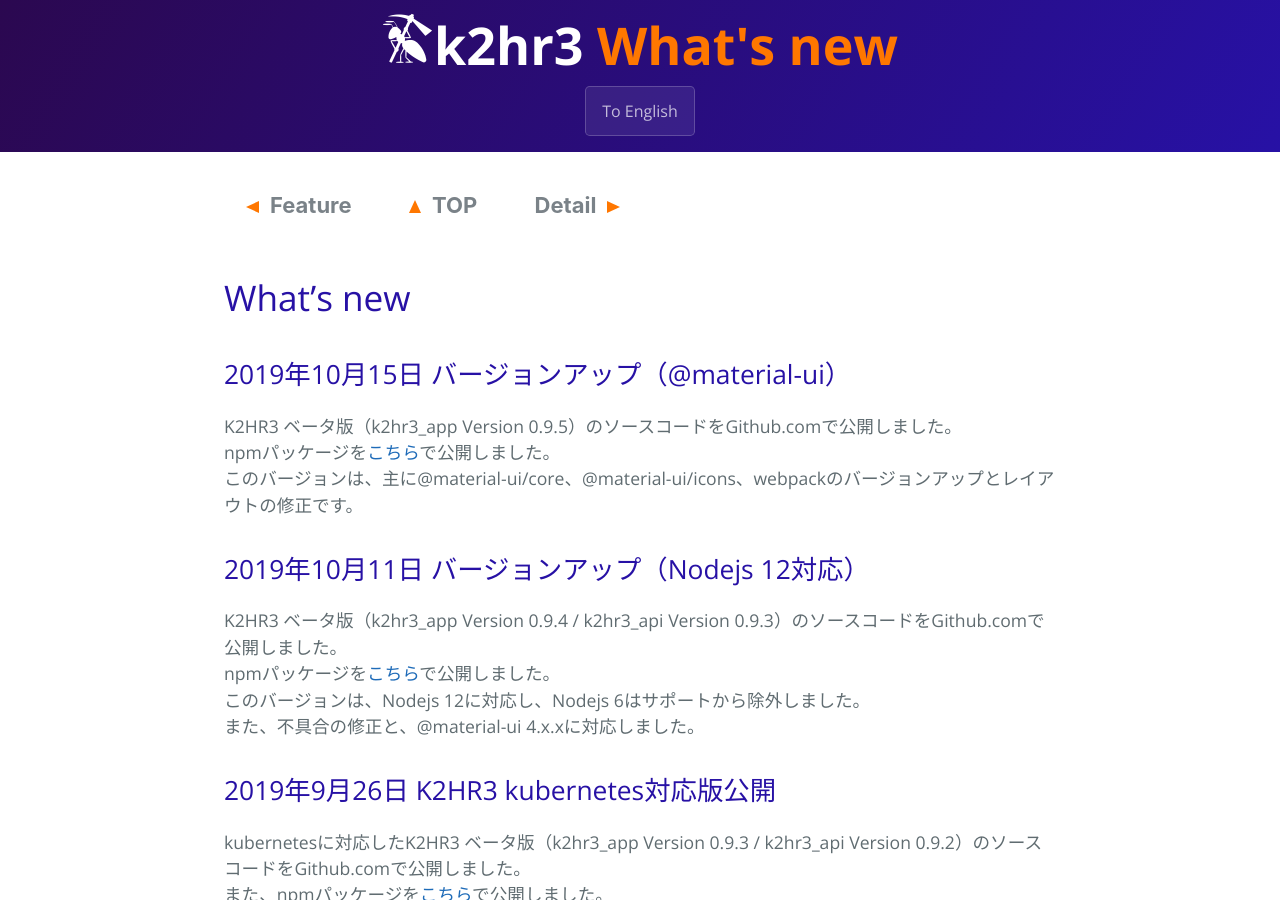
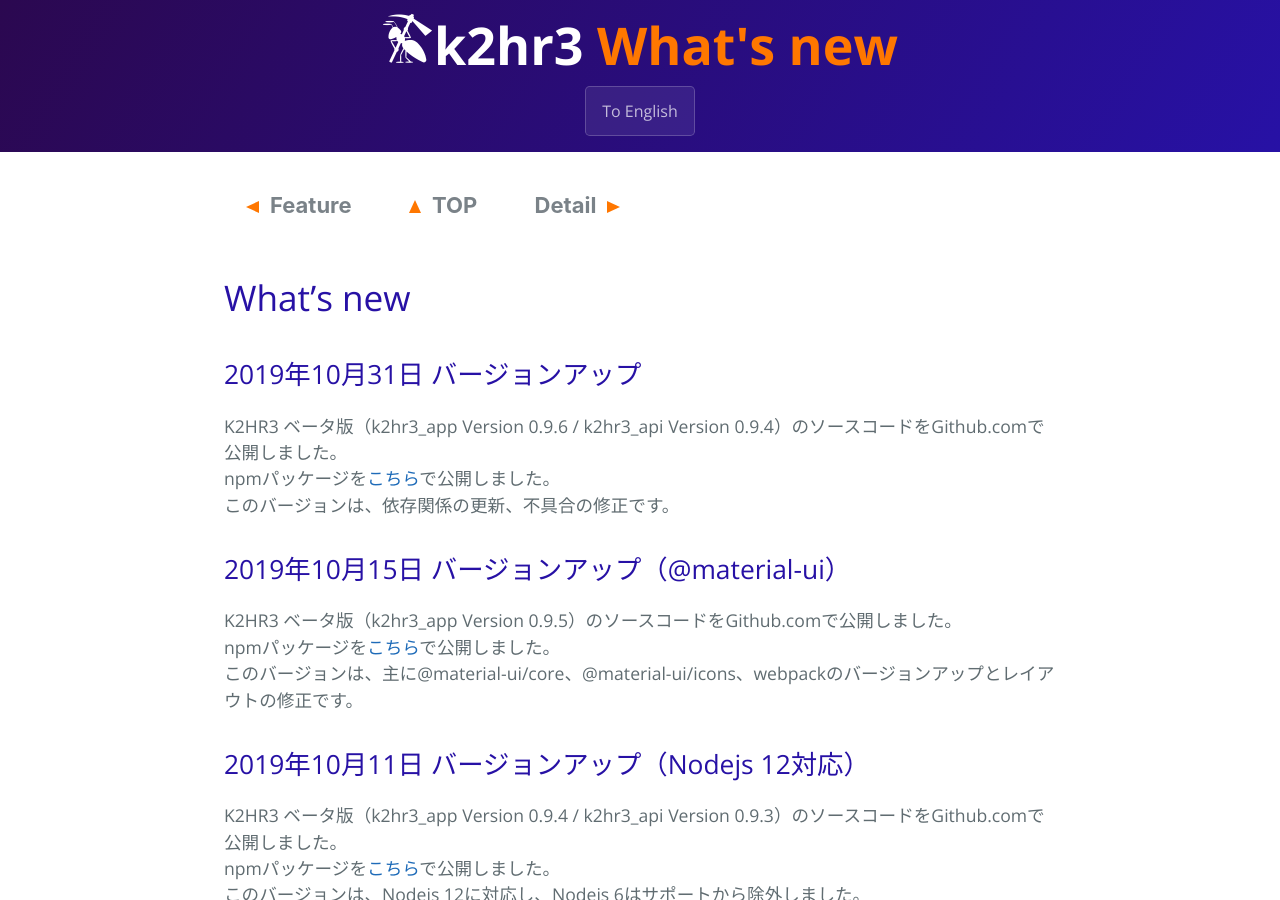
Before and after one commit to yahoojapan/k2hr3, a Jekyll site: the page built from whatnewja.md, in a window 1280 px wide and 900 px high. Built offline with Jekyll 4.4.1, drawn with Linux system fonts in a browser that asks for light colours.

Commit message:
Updated whatnew for new app0.9.6/api0.9.4

```diff
--- a/whatnewja.md
+++ b/whatnewja.md
@@ -14,6 +14,11 @@ next_string: Detail
 ---
 
 # What's new
+## 2019年10月31日 バージョンアップ
+K2HR3 ベータ版（k2hr3_app Version 0.9.6 / k2hr3_api Version 0.9.4）のソースコードをGithub.comで公開しました。
+npmパッケージを[こちら](https://www.npmjs.com/org/antpickax)で公開しました。
+このバージョンは、依存関係の更新、不具合の修正です。
+
 ## 2019年10月15日 バージョンアップ（@material-ui）
 K2HR3 ベータ版（k2hr3_app Version 0.9.5）のソースコードをGithub.comで公開しました。
 npmパッケージを[こちら](https://www.npmjs.com/org/antpickax)で公開しました。
```
Also changed, not shown: whatnew.md (+3 -0 lines).
